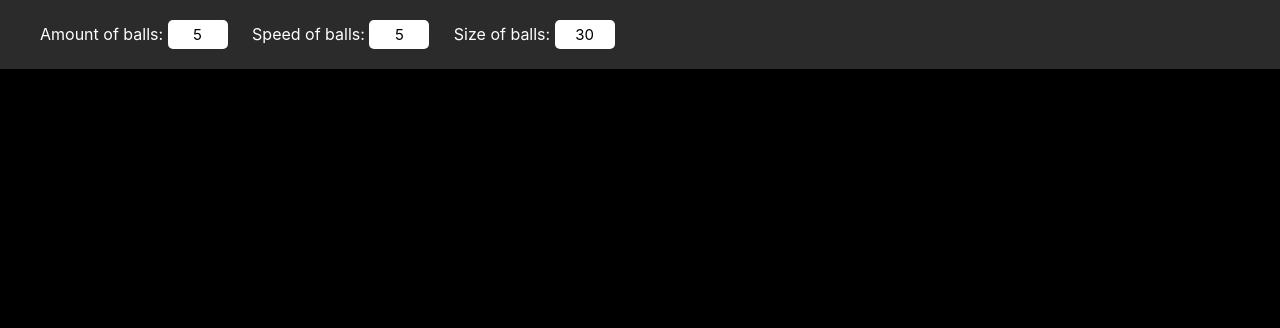
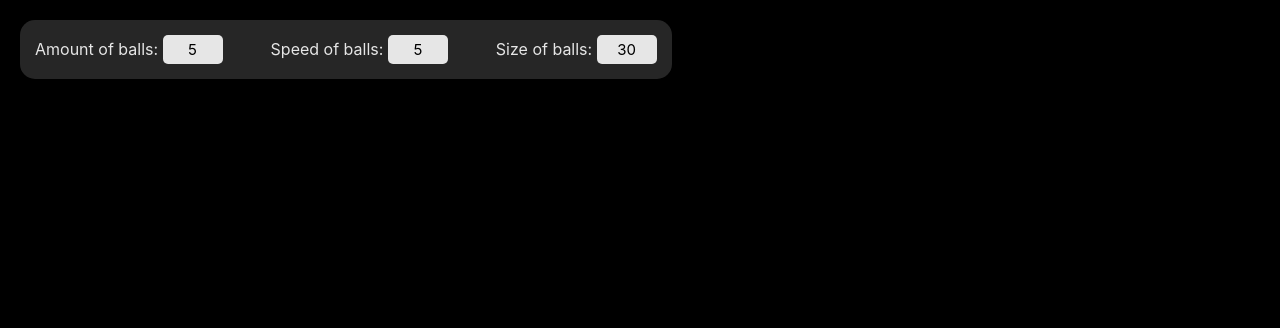
Before and after one commit to fede-brenner/Bouncing-Ball, a plain HTML site: page index.html in a window 1280 px wide. Shown: the top 328 px of the page. Drawn offline with Linux system fonts and the light colour scheme.

Commit message:
Changed the menu style and added a description to README.md

```diff
--- a/design.scss
+++ b/design.scss
@@ -12,11 +12,20 @@
 
     #control-menu{
         background-color: rgb(43, 43, 43);
-        padding: 20px;
-    }
-    label{
-        margin-left: 20px;
-    }
+        padding: 15px;
+        margin: 20px;
+        border-radius: 15px;
+        position:fixed;
+        opacity: 0.9;
+        ul{
+            list-style-type: none;
+            margin: 0;
+            padding: 0;
+            display: grid;
+            grid-template-columns: repeat(3, auto);
+            align-items: center;
+            gap: 3em;
+            li{
                 input{
                     border-radius: 5px;
                     border-style: none;
@@ -26,6 +35,9 @@
                     width: 60px;
                     text-align: center;
                     background-color: rgb(255, 255, 255);
+                }
+            }
+        }
     }
     #cta-text{
         text-align: center;
--- a/index.html
+++ b/index.html
@@ -9,13 +9,20 @@
 </head>
 <body>
     <div id="control-menu">
-
+        <ul>
+            <li>
                 <label for="amount-of-balls">Amount of balls:</label>
                 <input type="numeric" id="amount-of-balls" value="5">
+            </li>
+            <li>
                 <label for="speed-of-balls">Speed of balls:</label>
                 <input type="numeric" id="speed-of-balls" value="5">
+            </li>
+            <li>
                 <label for="size-of-balls">Size of balls:</label>
                 <input type="numeric" id="size-of-balls" value="30">
+            </li>
+        </ul>
 
     </div>
 
@@ -31,11 +38,11 @@
         const ctatext = document.getElementById('cta-text');
 
         canvas.width = window.innerWidth;
-        canvas.height = window.innerHeight - document.getElementById('control-menu').clientHeight;
+        canvas.height = window.innerHeight;
 
         window.addEventListener('resize', ()=>{
             canvas.width = window.innerWidth;
-            canvas.height = window.innerHeight - document.getElementById('control-menu').clientHeight;
+            canvas.height = window.innerHeight;
         })
 
         const particleArray = [];
@@ -47,7 +54,7 @@
 
         canvas.addEventListener('click', (e)=>{
             mouse.x = e.x;
-            mouse.y = e.y - document.getElementById('control-menu').clientHeight;
+            mouse.y = e.y;
 
             var amountofballs = document.getElementById('amount-of-balls').value
             for(let i = 0; i < amountofballs; i++){
```
Also changed, not shown: design.css, 2 other files. Lines whose indentation alone changed are shown as unchanged.
